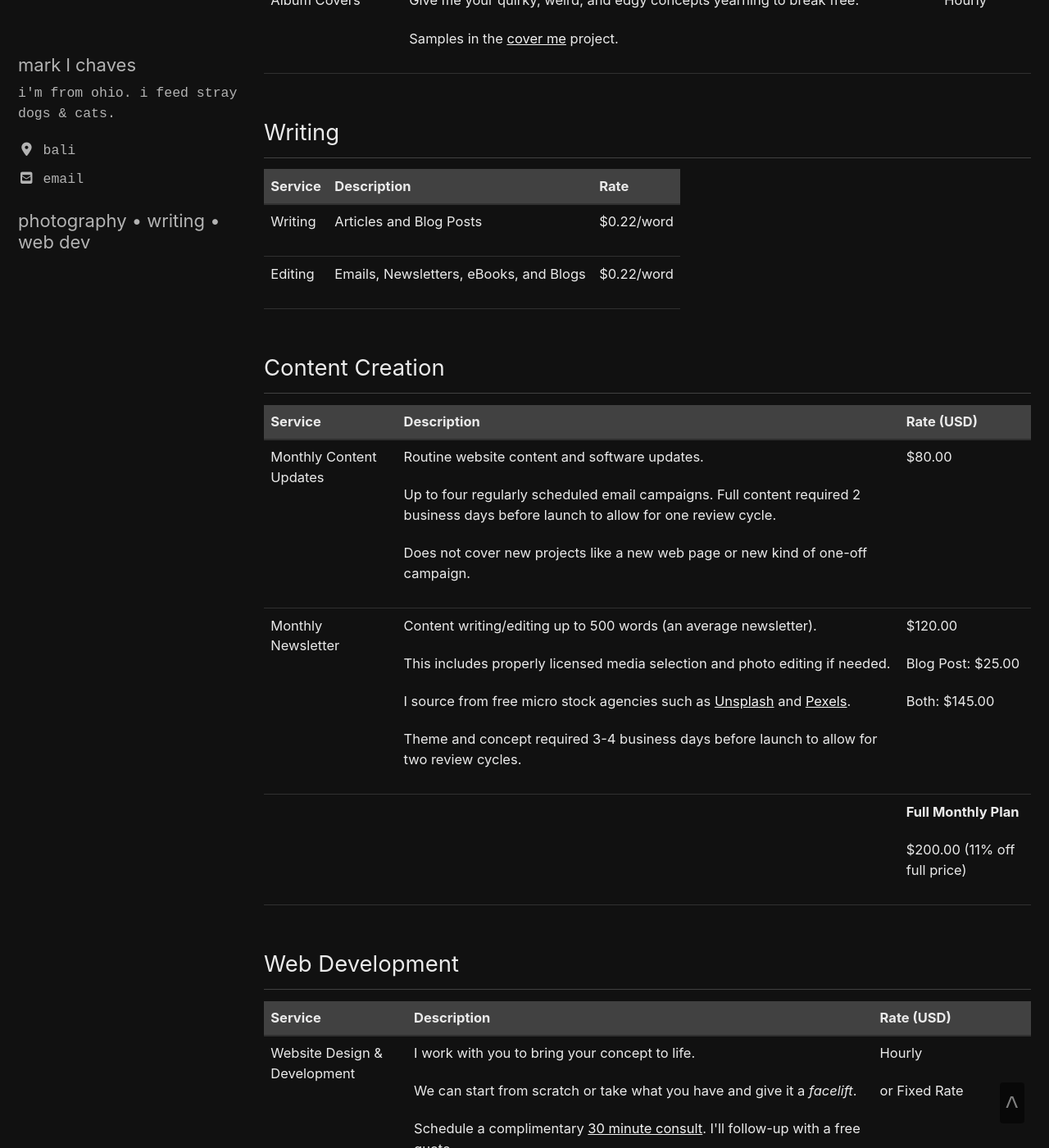
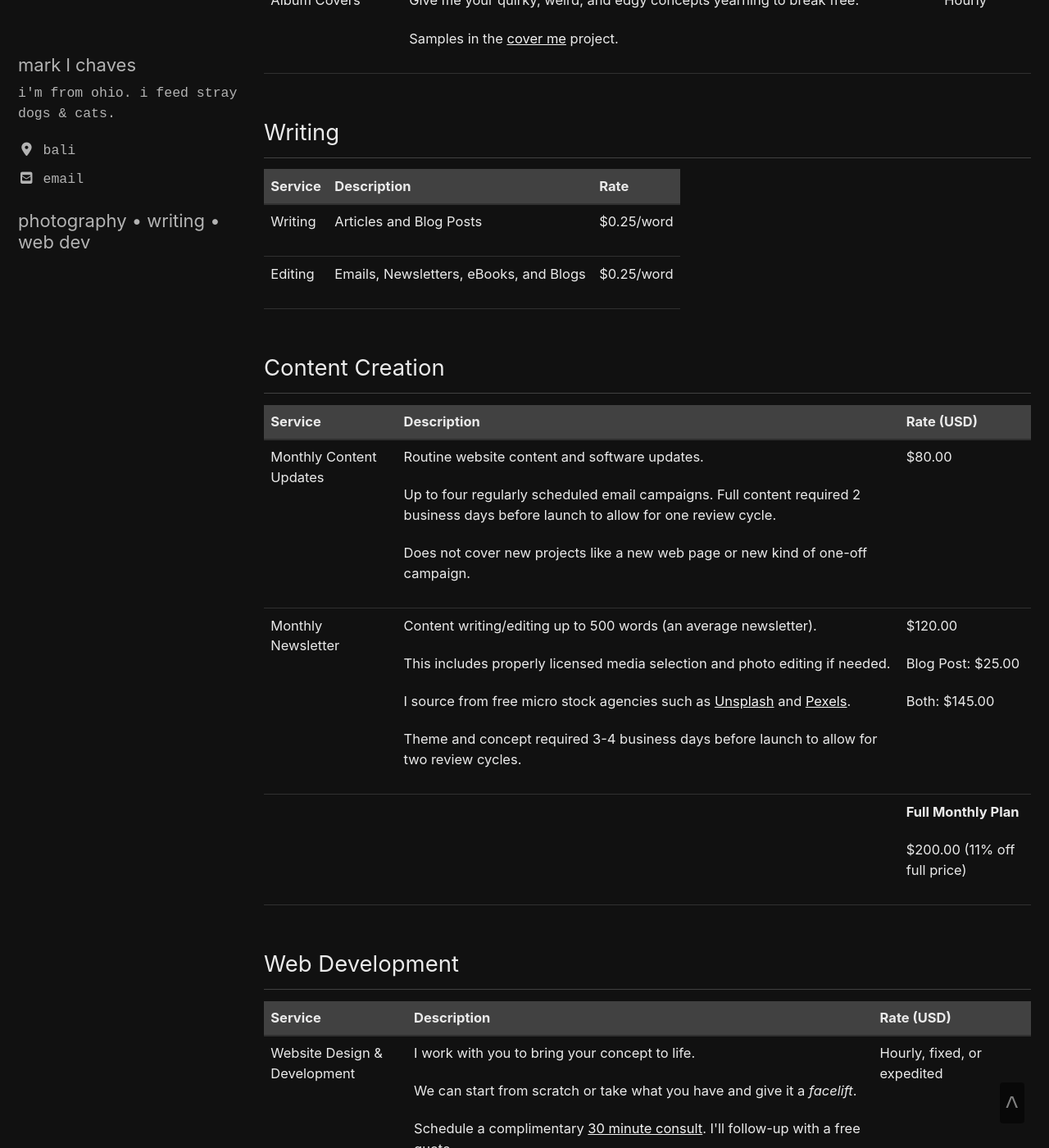
Before and after one commit to marklchaves/caughtmyeye, a Jekyll site: the page built from _pages/offerings.md, in a window 1280 px wide and 1400 px high, scrolled down 900 px. Shown: the whole window at 82% size. Built offline with Jekyll 4.4.1, drawn with Linux system fonts in a browser that asks for light colours; cached includes are drawn as plain includes; nearby versions of some CDN libraries; some of the changed text lies outside the part shown.

Commit message:
Rate updates, creds for Hugo post

```diff
--- a/_pages/offerings.md
+++ b/_pages/offerings.md
@@ -91,7 +91,7 @@ date: 2020-03-03 22:10:00 +0800
         <p>Articles and Blog Posts</p>
     </td>
     <td>
-        <p>$0.22/word</p>
+        <p>$0.25/word</p>
     </td>
   </tr>
   <tr>
@@ -100,7 +100,7 @@ date: 2020-03-03 22:10:00 +0800
         <p>Emails, Newsletters, eBooks, and Blogs</p>
     </td>
     <td>
-        <p>$0.22/word</p>
+        <p>$0.25/word</p>
     </td>
   </tr>
 </tbody>
@@ -172,8 +172,7 @@ date: 2020-03-03 22:10:00 +0800
         <p>Schedule a complimentary <a href="https://calendly.com/mark-l-chaves/30min/" rel="noopener noreferrer">30 minute consult</a>. I'll follow-up with a free quote.</p>
     </td>
     <td>
-        <p>Hourly</p>
-        <p>or Fixed Rate</p>
+        <p>Hourly, fixed, or expedited</p>
     </td>
   </tr>
   <tr>
@@ -186,6 +185,7 @@ date: 2020-03-03 22:10:00 +0800
     <td>
         <p>$40/month cancel any time</p>
         <p>$400/year two months free&mdash;no refunds</p>
+        <p>$75/hour expedited rate</p>
     </td>
   </tr>
 </tbody>
```
Also changed, not shown: _posts/2020-03-22-hugo-pagespeed.md (+5 -2 lines).
